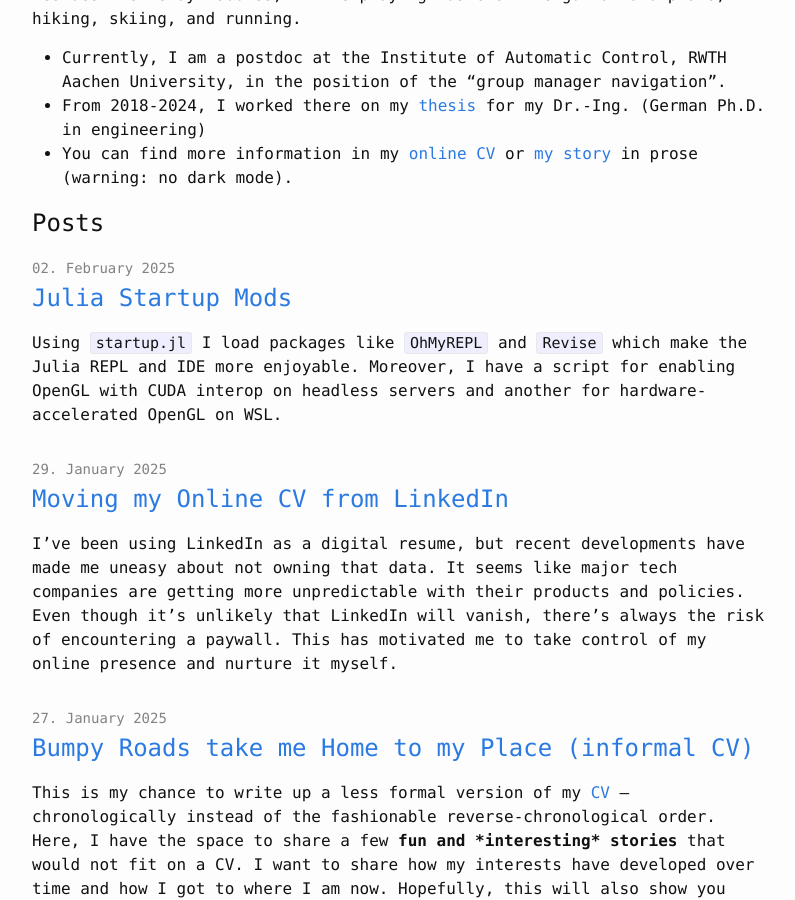
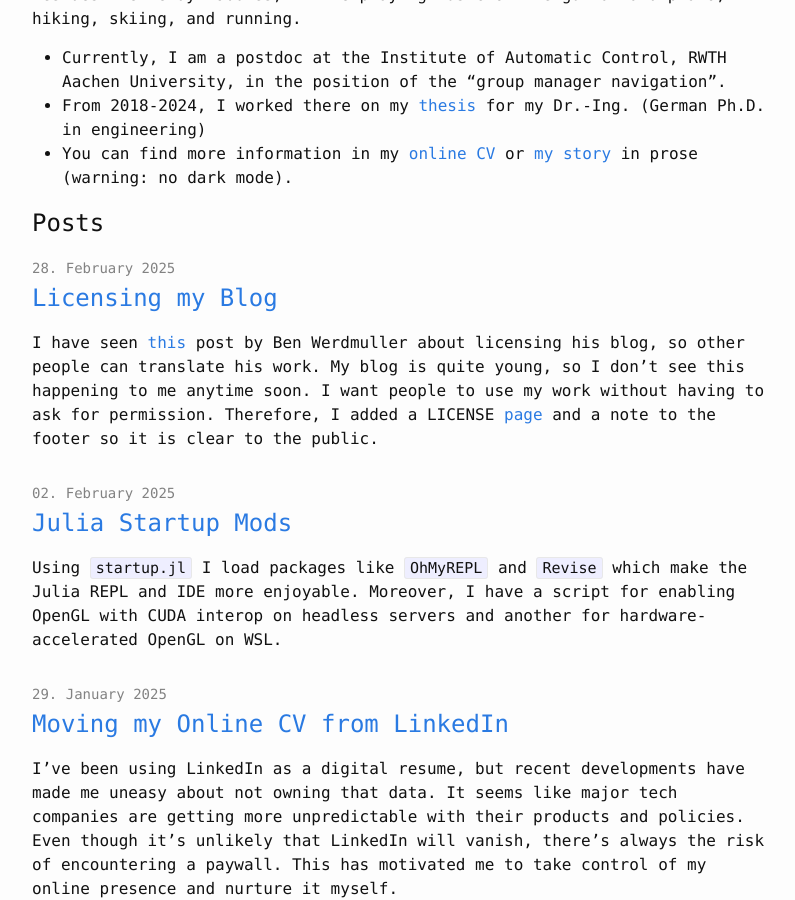
Before and after one commit to Tuebel/blog, a Jekyll site: the page built from index.md, in a window 1280 px wide and 900 px high, scrolled down 703 px. Shown: the whole window, without its empty margins (238-1033 px from the left). Built offline with Jekyll 4.4.1, drawn with Linux system fonts in a browser that asks for light colours; some of the changed lines change nothing that is shown; some of the changed text lies outside the part shown.

Commit message:
Add License

```diff
--- a/_includes/footer.html
+++ b/_includes/footer.html
@@ -1,5 +1,5 @@
 <footer class="site-footer h-card">
-  <data class="u-url" href="{{ "/" | relative_url }}"></data>
+  <data class="u-url" href="{{ " /" | relative_url }}"></data>
 
   <div class="wrapper">
 
@@ -25,10 +25,17 @@
       </div>
       <div class="footer-col">
         <p>{{ site.description | escape }}</p>
+        <a href="/_pages/LICENSE.html"><b>LICENSE</b></a>
+        <br>
+        <b>Content</b> is licensed under <a href="https://creativecommons.org/licenses/by-sa/4.0/"">CC BY-SA 4.0</a>.
+        <br>
+        <b>Code</b> is licensed under <b>BSD-3</b>.
+        <br>
+        <b>Third party content</b> is available under <b>their respective license</b>.
       </div>
     </div>
 
-    <div class="social-links">
+    <div class=" social-links">
           {%- include social.html -%}
       </div>
 
--- /dev/null
+++ b/_pages/LICENSE.md
@@ -0,0 +1,375 @@
+---
+layout: default
+title: License
+---
+
+**Code** is licensed under **BSD-3**.\\
+**Content** is licensed under **CC BY-SA 4.0**.\\
+**Third party** content is available under **their respective license**.
+
+
+## The 3-Clause BSD License (BSD-3)
+
+Copyright 2025 Tim Redick
+
+Redistribution and use in source and binary forms, with or without modification, are permitted provided that the following conditions are met:
+
+1. Redistributions of source code must retain the above copyright notice, this list of conditions and the following disclaimer.
+
+2. Redistributions in binary form must reproduce the above copyright notice, this list of conditions and the following disclaimer in the documentation and/or other materials provided with the distribution.
+
+3. Neither the name of the copyright holder nor the names of its contributors may be used to endorse or promote products derived from this software without specific prior written permission.
+
+THIS SOFTWARE IS PROVIDED BY THE COPYRIGHT HOLDERS AND CONTRIBUTORS “AS IS” AND ANY EXPRESS OR IMPLIED WARRANTIES, INCLUDING, BUT NOT LIMITED TO, THE IMPLIED WARRANTIES OF MERCHANTABILITY AND FITNESS FOR A PARTICULAR PURPOSE ARE DISCLAIMED. IN NO EVENT SHALL THE COPYRIGHT HOLDER OR CONTRIBUTORS BE LIABLE FOR ANY DIRECT, INDIRECT, INCIDENTAL, SPECIAL, EXEMPLARY, OR CONSEQUENTIAL DAMAGES (INCLUDING, BUT NOT LIMITED TO, PROCUREMENT OF SUBSTITUTE GOODS OR SERVICES; LOSS OF USE, DATA, OR PROFITS; OR BUSINESS INTERRUPTION) HOWEVER CAUSED AND ON ANY THEORY OF LIABILITY, WHETHER IN CONTRACT, STRICT LIABILITY, OR TORT (INCLUDING NEGLIGENCE OR OTHERWISE) ARISING IN ANY WAY OUT OF THE USE OF THIS SOFTWARE, EVEN IF ADVISED OF THE POSSIBILITY OF SUCH DAMAGE.
+
+
+## Creative Commons Attribution-ShareAlike 4.0 International Public
+
+License (CC BY-SA 4.0)
+
+By exercising the Licensed Rights (defined below), You accept and agree
+to be bound by the terms and conditions of this Creative Commons
+Attribution-ShareAlike 4.0 International Public License ("Public
+License"). To the extent this Public License may be interpreted as a
+contract, You are granted the Licensed Rights in consideration of Your
+acceptance of these terms and conditions, and the Licensor grants You
+such rights in consideration of benefits the Licensor receives from
+making the Licensed Material available under these terms and
+conditions.
+
+
+Section 1 -- Definitions.
+
+a. Adapted Material means material subject to Copyright and Similar
+Rights that is derived from or based upon the Licensed Material
+and in which the Licensed Material is translated, altered,
+arranged, transformed, or otherwise modified in a manner requiring
+permission under the Copyright and Similar Rights held by the
+Licensor. For purposes of this Public License, where the Licensed
+Material is a musical work, performance, or sound recording,
+Adapted Material is always produced where the Licensed Material is
+synched in timed relation with a moving image.
+
+b. Adapter's License means the license You apply to Your Copyright
+and Similar Rights in Your contributions to Adapted Material in
+accordance with the terms and conditions of this Public License.
+
+c. BY-SA Compatible License means a license listed at
+creativecommons.org/compatiblelicenses, approved by Creative
+Commons as essentially the equivalent of this Public License.
+
+d. Copyright and Similar Rights means copyright and/or similar rights
+closely related to copyright including, without limitation,
+performance, broadcast, sound recording, and Sui Generis Database
+Rights, without regard to how the rights are labeled or
+categorized. For purposes of this Public License, the rights
+specified in Section 2(b)(1)-(2) are not Copyright and Similar
+Rights.
+
+e. Effective Technological Measures means those measures that, in the
+absence of proper authority, may not be circumvented under laws
+fulfilling obligations under Article 11 of the WIPO Copyright
+Treaty adopted on December 20, 1996, and/or similar international
+agreements.
+
+f. Exceptions and Limitations means fair use, fair dealing, and/or
+any other exception or limitation to Copyright and Similar Rights
+that applies to Your use of the Licensed Material.
+
+g. License Elements means the license attributes listed in the name
+of a Creative Commons Public License. The License Elements of this
+Public License are Attribution and ShareAlike.
+
+h. Licensed Material means the artistic or literary work, database,
+or other material to which the Licensor applied this Public
+License.
+
+i. Licensed Rights means the rights granted to You subject to the
+terms and conditions of this Public License, which are limited to
+all Copyright and Similar Rights that apply to Your use of the
+Licensed Material and that the Licensor has authority to license.
+
+j. Licensor means the individual(s) or entity(ies) granting rights
+under this Public License.
+
+k. Share means to provide material to the public by any means or
+process that requires permission under the Licensed Rights, such
+as reproduction, public display, public performance, distribution,
+dissemination, communication, or importation, and to make material
+available to the public including in ways that members of the
+public may access the material from a place and at a time
+individually chosen by them.
+
+l. Sui Generis Database Rights means rights other than copyright
+resulting from Directive 96/9/EC of the European Parliament and of
+the Council of 11 March 1996 on the legal protection of databases,
+as amended and/or succeeded, as well as other essentially
+equivalent rights anywhere in the world.
+
+m. You means the individual or entity exercising the Licensed Rights
+under this Public License. Your has a corresponding meaning.
+
+
+Section 2 -- Scope.
+
+a. License grant.
+
+1. Subject to the terms and conditions of this Public License,
+the Licensor hereby grants You a worldwide, royalty-free,
+non-sublicensable, non-exclusive, irrevocable license to
+exercise the Licensed Rights in the Licensed Material to:
+
+a. reproduce and Share the Licensed Material, in whole or
+in part; and
+
+b. produce, reproduce, and Share Adapted Material.
+
+2. Exceptions and Limitations. For the avoidance of doubt, where
+Exceptions and Limitations apply to Your use, this Public
+License does not apply, and You do not need to comply with
+its terms and conditions.
+
+3. Term. The term of this Public License is specified in Section
+6(a).
+
+4. Media and formats; technical modifications allowed. The
+Licensor authorizes You to exercise the Licensed Rights in
+all media and formats whether now known or hereafter created,
+and to make technical modifications necessary to do so. The
+Licensor waives and/or agrees not to assert any right or
+authority to forbid You from making technical modifications
+necessary to exercise the Licensed Rights, including
+technical modifications necessary to circumvent Effective
+Technological Measures. For purposes of this Public License,
+simply making modifications authorized by this Section 2(a)
+(4) never produces Adapted Material.
+
+5. Downstream recipients.
+
+a. Offer from the Licensor -- Licensed Material. Every
+recipient of the Licensed Material automatically
+receives an offer from the Licensor to exercise the
+Licensed Rights under the terms and conditions of this
+Public License.
+
+b. Additional offer from the Licensor -- Adapted Material.
+Every recipient of Adapted Material from You
+automatically receives an offer from the Licensor to
+exercise the Licensed Rights in the Adapted Material
+under the conditions of the Adapter's License You apply.
+
+c. No downstream restrictions. You may not offer or impose
+any additional or different terms or conditions on, or
+apply any Effective Technological Measures to, the
+Licensed Material if doing so restricts exercise of the
+Licensed Rights by any recipient of the Licensed
+Material.
+
+6. No endorsement. Nothing in this Public License constitutes or
+may be construed as permission to assert or imply that You
+are, or that Your use of the Licensed Material is, connected
+with, or sponsored, endorsed, or granted official status by,
+the Licensor or others designated to receive attribution as
+provided in Section 3(a)(1)(A)(i).
+
+b. Other rights.
+
+1. Moral rights, such as the right of integrity, are not
+licensed under this Public License, nor are publicity,
+privacy, and/or other similar personality rights; however, to
+the extent possible, the Licensor waives and/or agrees not to
+assert any such rights held by the Licensor to the limited
+extent necessary to allow You to exercise the Licensed
+Rights, but not otherwise.
+
+2. Patent and trademark rights are not licensed under this
+Public License.
+
+3. To the extent possible, the Licensor waives any right to
+collect royalties from You for the exercise of the Licensed
+Rights, whether directly or through a collecting society
+under any voluntary or waivable statutory or compulsory
+licensing scheme. In all other cases the Licensor expressly
+reserves any right to collect such royalties.
+
+
+Section 3 -- License Conditions.
+
+Your exercise of the Licensed Rights is expressly made subject to the
+following conditions.
+
+a. Attribution.
+
+1. If You Share the Licensed Material (including in modified
+form), You must:
+
+a. retain the following if it is supplied by the Licensor
+with the Licensed Material:
+
+i. identification of the creator(s) of the Licensed
+Material and any others designated to receive
+attribution, in any reasonable manner requested by
+the Licensor (including by pseudonym if
+designated);
+
+ii. a copyright notice;
+
+iii. a notice that refers to this Public License;
+
+iv. a notice that refers to the disclaimer of
+warranties;
+
+v. a URI or hyperlink to the Licensed Material to the
+extent reasonably practicable;
+
+b. indicate if You modified the Licensed Material and
+retain an indication of any previous modifications; and
+
+c. indicate the Licensed Material is licensed under this
+Public License, and include the text of, or the URI or
+hyperlink to, this Public License.
+
+2. You may satisfy the conditions in Section 3(a)(1) in any
+reasonable manner based on the medium, means, and context in
+which You Share the Licensed Material. For example, it may be
+reasonable to satisfy the conditions by providing a URI or
+hyperlink to a resource that includes the required
+information.
+
+3. If requested by the Licensor, You must remove any of the
+information required by Section 3(a)(1)(A) to the extent
+reasonably practicable.
+
+b. ShareAlike.
+
+In addition to the conditions in Section 3(a), if You Share
+Adapted Material You produce, the following conditions also apply.
+
+1. The Adapter's License You apply must be a Creative Commons
+license with the same License Elements, this version or
+later, or a BY-SA Compatible License.
+
+2. You must include the text of, or the URI or hyperlink to, the
+Adapter's License You apply. You may satisfy this condition
+in any reasonable manner based on the medium, means, and
+context in which You Share Adapted Material.
+
+3. You may not offer or impose any additional or different terms
+or conditions on, or apply any Effective Technological
+Measures to, Adapted Material that restrict exercise of the
+rights granted under the Adapter's License You apply.
+
+
+Section 4 -- Sui Generis Database Rights.
+
+Where the Licensed Rights include Sui Generis Database Rights that
+apply to Your use of the Licensed Material:
+
+a. for the avoidance of doubt, Section 2(a)(1) grants You the right
+to extract, reuse, reproduce, and Share all or a substantial
+portion of the contents of the database;
+
+b. if You include all or a substantial portion of the database
+contents in a database in which You have Sui Generis Database
+Rights, then the database in which You have Sui Generis Database
+Rights (but not its individual contents) is Adapted Material,
+including for purposes of Section 3(b); and
+
+c. You must comply with the conditions in Section 3(a) if You Share
+all or a substantial portion of the contents of the database.
+
+For the avoidance of doubt, this Section 4 supplements and does not
+replace Your obligations under this Public License where the Licensed
+Rights include other Copyright and Similar Rights.
+
+
+Section 5 -- Disclaimer of Warranties and Limitation of Liability.
+
+a. UNLESS OTHERWISE SEPARATELY UNDERTAKEN BY THE LICENSOR, TO THE
+EXTENT POSSIBLE, THE LICENSOR OFFERS THE LICENSED MATERIAL AS-IS
+AND AS-AVAILABLE, AND MAKES NO REPRESENTATIONS OR WARRANTIES OF
+ANY KIND CONCERNING THE LICENSED MATERIAL, WHETHER EXPRESS,
+IMPLIED, STATUTORY, OR OTHER. THIS INCLUDES, WITHOUT LIMITATION,
+WARRANTIES OF TITLE, MERCHANTABILITY, FITNESS FOR A PARTICULAR
+PURPOSE, NON-INFRINGEMENT, ABSENCE OF LATENT OR OTHER DEFECTS,
+ACCURACY, OR THE PRESENCE OR ABSENCE OF ERRORS, WHETHER OR NOT
+KNOWN OR DISCOVERABLE. WHERE DISCLAIMERS OF WARRANTIES ARE NOT
+ALLOWED IN FULL OR IN PART, THIS DISCLAIMER MAY NOT APPLY TO YOU.
+
+b. TO THE EXTENT POSSIBLE, IN NO EVENT WILL THE LICENSOR BE LIABLE
+TO YOU ON ANY LEGAL THEORY (INCLUDING, WITHOUT LIMITATION,
+NEGLIGENCE) OR OTHERWISE FOR ANY DIRECT, SPECIAL, INDIRECT,
+INCIDENTAL, CONSEQUENTIAL, PUNITIVE, EXEMPLARY, OR OTHER LOSSES,
+COSTS, EXPENSES, OR DAMAGES ARISING OUT OF THIS PUBLIC LICENSE OR
+USE OF THE LICENSED MATERIAL, EVEN IF THE LICENSOR HAS BEEN
+ADVISED OF THE POSSIBILITY OF SUCH LOSSES, COSTS, EXPENSES, OR
+DAMAGES. WHERE A LIMITATION OF LIABILITY IS NOT ALLOWED IN FULL OR
+IN PART, THIS LIMITATION MAY NOT APPLY TO YOU.
+
+c. The disclaimer of warranties and limitation of liability provided
+above shall be interpreted in a manner that, to the extent
+possible, most closely approximates an absolute disclaimer and
+waiver of all liability.
+
+
+Section 6 -- Term and Termination.
+
+a. This Public License applies for the term of the Copyright and
+Similar Rights licensed here. However, if You fail to comply with
+this Public License, then Your rights under this Public License
+terminate automatically.
+
+b. Where Your right to use the Licensed Material has terminated under
+Section 6(a), it reinstates:
+
+1. automatically as of the date the violation is cured, provided
+it is cured within 30 days of Your discovery of the
+violation; or
+
+2. upon express reinstatement by the Licensor.
+
+For the avoidance of doubt, this Section 6(b) does not affect any
+right the Licensor may have to seek remedies for Your violations
+of this Public License.
+
+c. For the avoidance of doubt, the Licensor may also offer the
+Licensed Material under separate terms or conditions or stop
+distributing the Licensed Material at any time; however, doing so
+will not terminate this Public License.
+
+d. Sections 1, 5, 6, 7, and 8 survive termination of this Public
+License.
+
+
+Section 7 -- Other Terms and Conditions.
+
+a. The Licensor shall not be bound by any additional or different
+terms or conditions communicated by You unless expressly agreed.
+
+b. Any arrangements, understandings, or agreements regarding the
+Licensed Material not stated herein are separate from and
+independent of the terms and conditions of this Public License.
+
+
+Section 8 -- Interpretation.
+
+a. For the avoidance of doubt, this Public License does not, and
+shall not be interpreted to, reduce, limit, restrict, or impose
+conditions on any use of the Licensed Material that could lawfully
+be made without permission under this Public License.
+
+b. To the extent possible, if any provision of this Public License is
+deemed unenforceable, it shall be automatically reformed to the
+minimum extent necessary to make it enforceable. If the provision
+cannot be reformed, it shall be severed from this Public License
+without affecting the enforceability of the remaining terms and
+conditions.
+
+c. No term or condition of this Public License will be waived and no
+failure to comply consented to unless expressly agreed to by the
+Licensor.
+
+d. Nothing in this Public License constitutes or may be interpreted
+as a limitation upon, or waiver of, any privileges and immunities
+that apply to the Licensor or You, including from the legal
+processes of any jurisdiction or authority.
--- /dev/null
+++ b/_posts/2025-02-28-licensing-my-blog.md
@@ -0,0 +1,11 @@
+---
+title: "Licensing my Blog"
+layout: post
+toc: false
+hide: false
+---
+
+I have seen [this](https://werd.social/@ben/113985690844451474) post by Ben Werdmuller about licensing his blog, so other people can translate his work.
+My blog is quite young, so I don't see this happening to me anytime soon.
+I want people to use my work without having to ask for permission.
+Therefore, I added a LICENSE [page](/_pages/LICENSE.html) and a note to the footer so it is clear to the public.
```
Also changed, not shown: 1 other file. Lines whose indentation alone changed are shown as unchanged.
